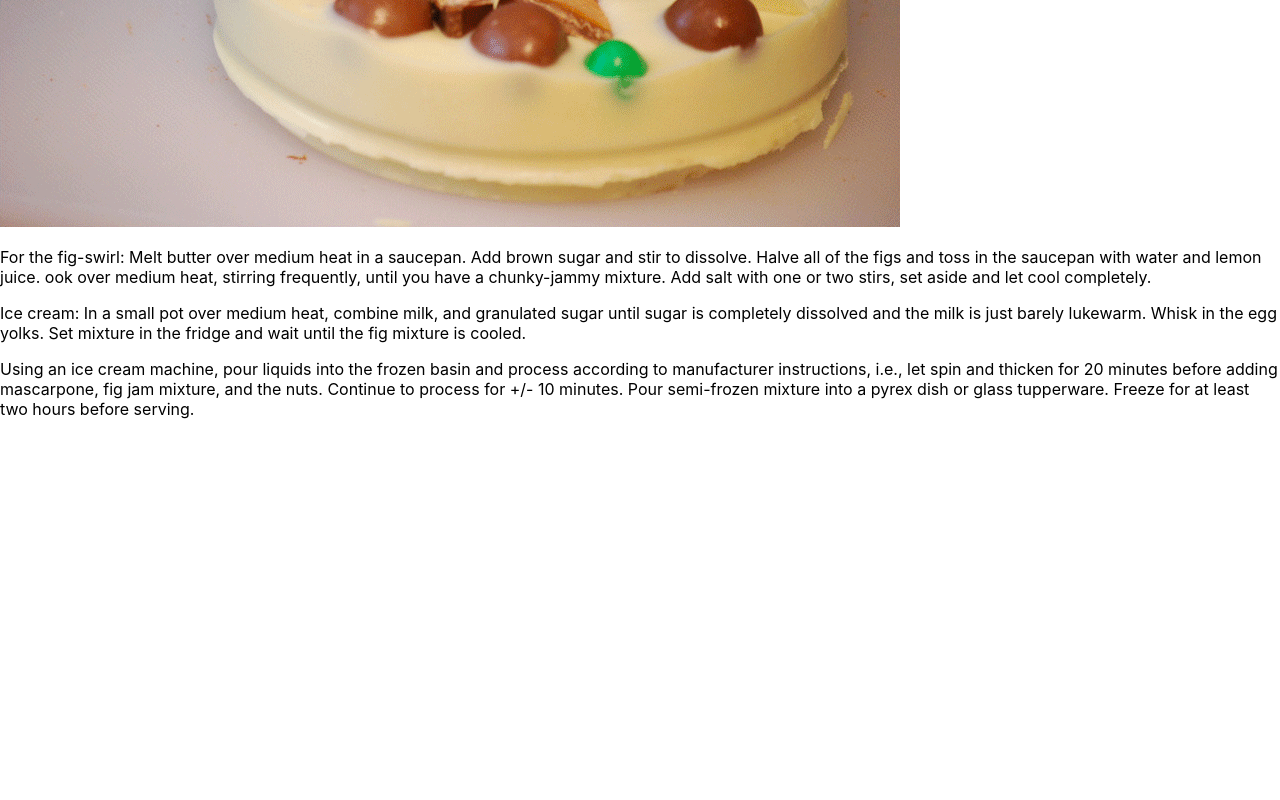
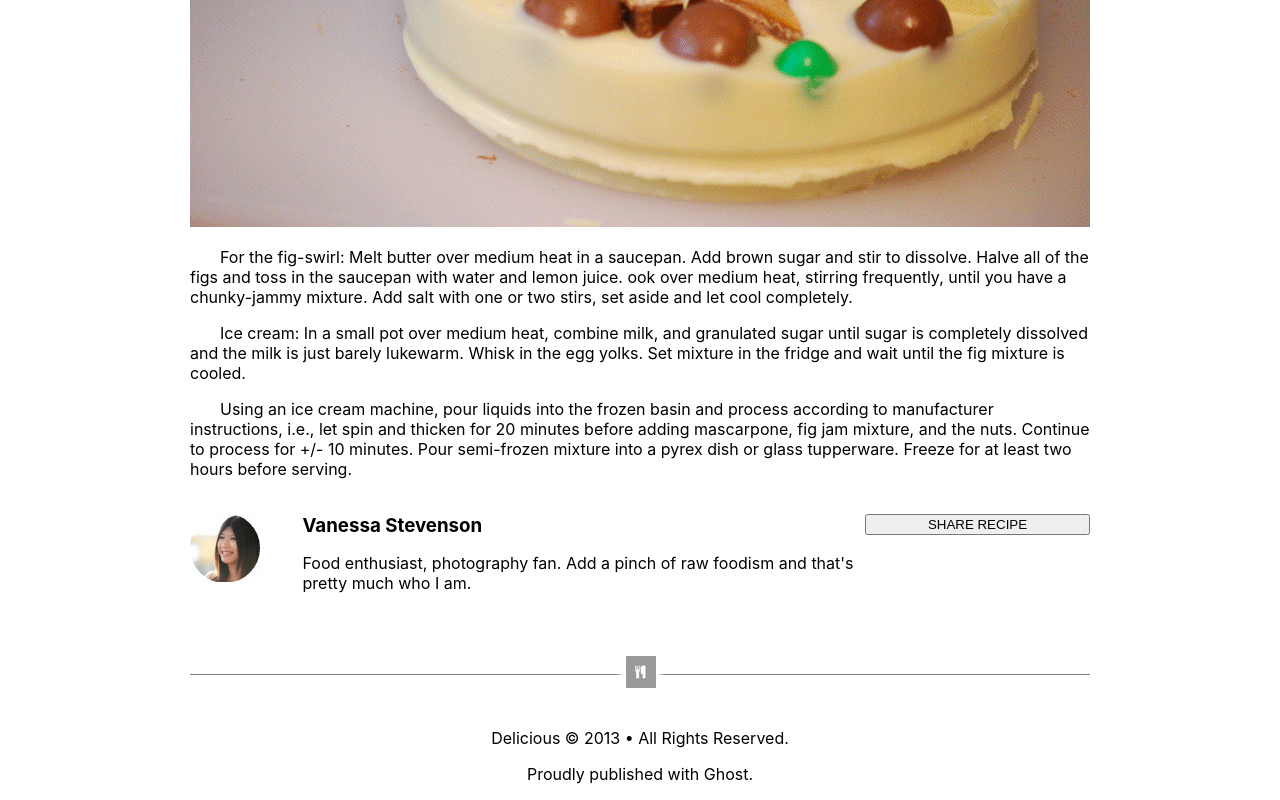
Before and after one commit to BPerardACLRepos/lab01-chocolate-pizza, a React (Create React App) app: page / in a window 1280 px wide. Shown: the part 1166-1966 px from the top of the page. Before the commit the page ends 1601 px from the top, so only its background shows below. Built offline with nearby package versions, Linux system fonts and the light colour scheme.

Commit message:
add Mock-Styles.module.css to update site styling

```diff
--- a/src/App.js
+++ b/src/App.js
@@ -2,15 +2,18 @@ import React from 'react';
 import Header from './App-Header.js';
 import ImageSection from './ImageSection.js';
 import Recipe from './Recipe.js';
+import Footer from './Footer.js';
+import style from './Mock-Styles.module.css';
 import './App.css';
 
 export default class Page extends React.Component {
   render() {
     return (
-      <div>
+      <div className={style.bodyWidth}>
         <Header />
         <ImageSection />
         <Recipe />
+        <Footer />
       </div>
     );
   }
--- a/src/Footer-Bottom.js
+++ b/src/Footer-Bottom.js
@@ -1,11 +1,12 @@
 import { logDOM } from '@testing-library/react';
 import React from 'react';
+import style from './Mock-Styles.module.css';
 
 export default class FooterBottom extends React.Component {
     render() {
         return (
-            <div>
-                <img src={small - logo.png} alt='small logo' />
+            <div className={style.footerBottom}>
+                <img className={style.footerImg} src={'small-logo.png'} alt='small logo' />
                 <p>Delicious &copy; 2013 &#8226; All Rights Reserved.</p>
                 <p>Proudly published with Ghost.</p>
             </div>
--- a/src/Footer-Top.js
+++ b/src/Footer-Top.js
@@ -1,12 +1,13 @@
 import React from 'react';
+import style from './Mock-Styles.module.css';
 
 export default class FooterTop extends React.Component {
     render() {
         return (
-            <div>
-                <img src={van - pic.png} alt='Vanessa Stevenson' />
+            <div className={style.footerTop}>
+                <img src={'van-pic.png'} alt='Vanessa Stevenson' />
                 <div>
-                    <h1>Vanessa Stevenson</h1>
+                    <h3 className={style.footerTopInner}>Vanessa Stevenson</h3>
                     <p>Food enthusiast, photography fan. Add a pinch of raw foodism and that's pretty much who I am.</p>
                 </div>
                 <button>SHARE RECIPE</button>
--- /dev/null
+++ b/src/Mock-Styles.module.css
@@ -0,0 +1,32 @@
+.bodyWidth {
+    width: 900px;
+    margin:auto;
+}
+
+.recipe {
+    text-indent: 30px;
+}
+
+.footerTop {
+    display: grid;
+    align-items: start;
+    grid-template-columns: 1fr 5fr 2fr;
+    margin: 35px 0 65px;
+    padding: 0;
+}
+
+.footerTopInner {
+    padding: 0;
+    margin: 0;
+}
+
+.footerBottom {
+    border-top: 1px solid grey;
+    text-align: center;
+}
+
+.footerImg {
+    position: relative;
+    top: -20px;
+    box-shadow: 0 0 5px 5px white;
+}
--- a/src/Recipe.js
+++ b/src/Recipe.js
@@ -1,4 +1,5 @@
 import React from 'react';
+import style from './Mock-Styles.module.css';
 
 const recipeSteps = [
     'For the fig-swirl: Melt butter over medium heat in a saucepan. Add brown sugar and stir to dissolve. Halve all of the figs and toss in the saucepan with water and lemon juice. ook over medium heat, stirring frequently, until you have a chunky-jammy mixture. Add salt with one or two stirs, set aside and let cool completely.',
@@ -14,7 +15,7 @@ const recipe = recipeSteps.map(step => <p>
 export default class Recipe extends React.Component {
     render() {
         return (
-            <div>
+            <div className={style.recipe}>
                 {recipe}
             </div>
         );
```
